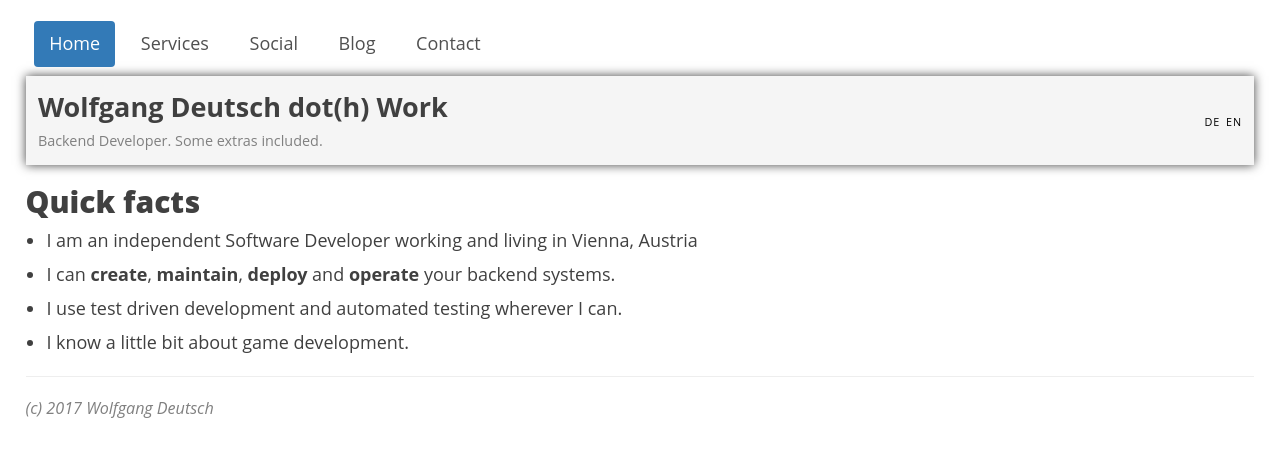
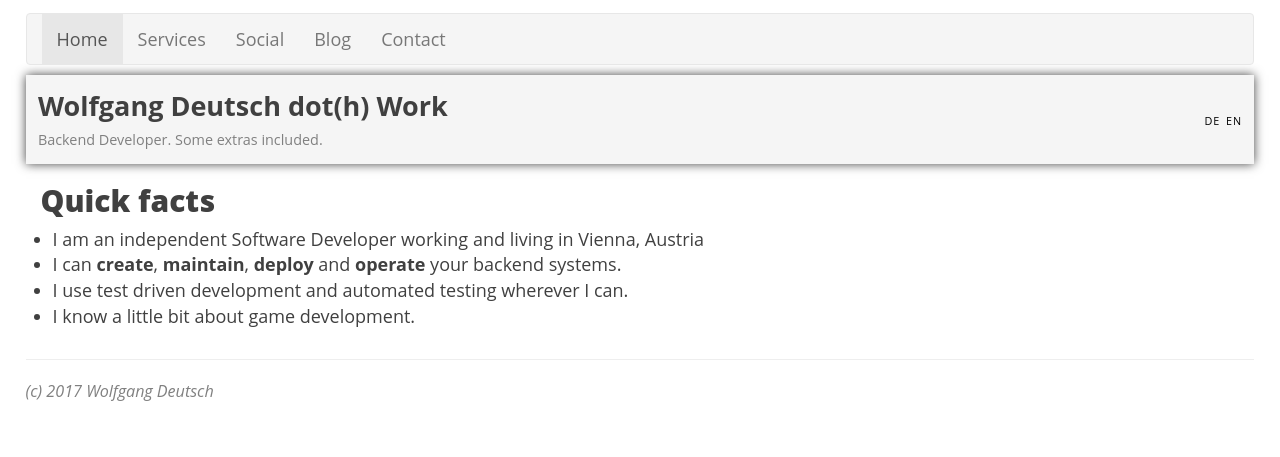
Before and after one commit to wolfgang-wdw/wolfgang-wdw.github.io, a Jekyll site: the page built from index.md, in a window 1280 px wide. Shown: the top 457 px of the page. Built offline with Jekyll 4.4.1, drawn with Linux system fonts in a browser that asks for light colours.

Commit message:
Add bootstrap nav bar that is somewhat mobile friendly

```diff
--- a/_includes/header.html
+++ b/_includes/header.html
@@ -1,4 +1,6 @@
-<ul class="nav nav-pills">
+<nav class="navbar navbar-default">
+  <div class="container-fluid">
+    <ul class="nav navbar-nav">
       {% for item in site.nav[page.lang] %}
         {% if item.href_base == '' %}
           {% assign lang_postfix = '' %}
@@ -19,6 +21,8 @@
         <li{{ extra }}><a href="{{ full_href | relative_url }}">{{ item.title }}</a></li>
       {% endfor %}
     </ul>
+  </div>
+</nav>
 <div class="header-table">
   <div class="header-title-cell">
     <span class='big'>{{ site.title[page.lang] }}</span>
--- a/_layouts/default.html
+++ b/_layouts/default.html
@@ -7,7 +7,7 @@
 
 {% include header.html %}
 
-<div id="container-fluid">
+<div class="container-fluid">
   {{ content }}
 </div>
 
--- a/css/style.scss
+++ b/css/style.scss
@@ -7,11 +7,16 @@
 #       style:    expanded
 ---
 
-@import "bootstrap";
 @import 'settings';
 @import 'header';
 @import 'footer';
 @import 'service-grid';
+@import "bootstrap";
+
+.navbar {
+  margin-bottom: 10px;
+  background-color: $header-background-color;
+}
 
 body {
   padding: 1%;
@@ -24,6 +29,7 @@ body {
   position: relative;
 }
 
+
 h1,h2,h3,h4,h5,h6 {
   font-family: 'Open Sans', 'Helvetica Neue', Helvetica, Arial, sans-serif;
   font-weight: 800;
@@ -35,10 +41,6 @@ p {
 
 ul {
   padding-left: 1%;
-}
-
-li {
-  margin: 0.7%;
 }
 
 a {
```
Lines whose indentation alone changed are shown as unchanged.
